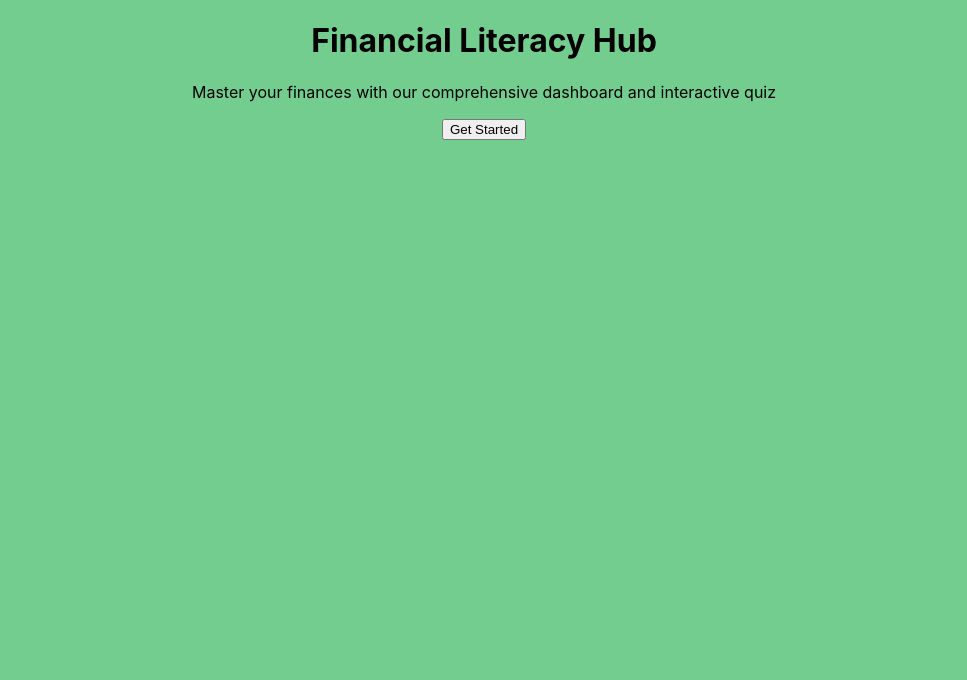
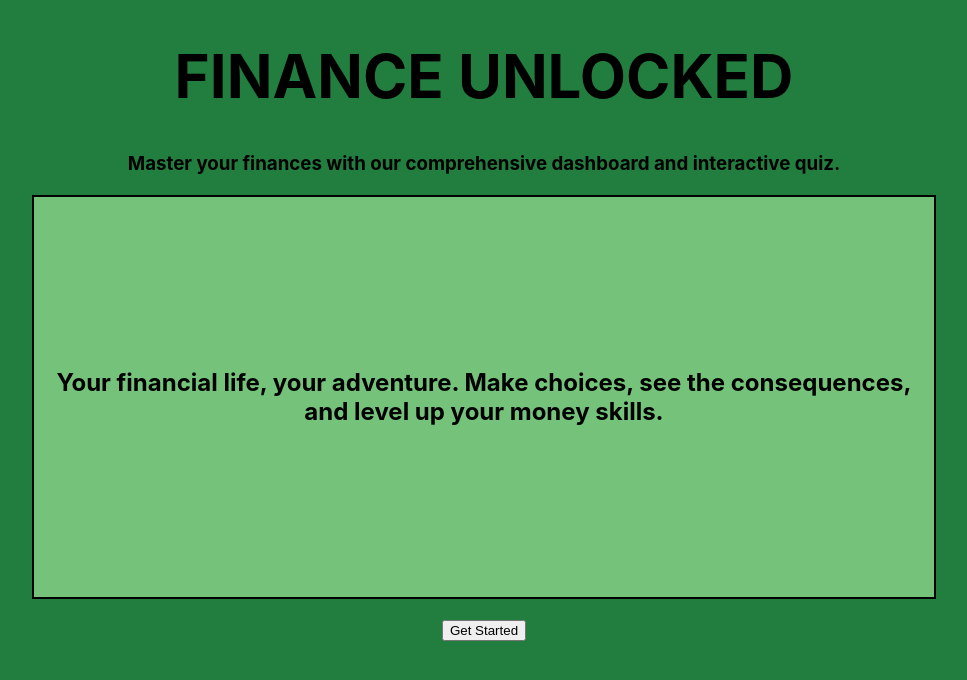
Before and after one commit to ketsia0623/technica-2025-hack, a React (Create React App) app in the folder my-ts-app/: page / in a window 1280 px wide. Shown: the top 680 px of the page, without its empty margins (156-1123 px from the left). Built offline with nearby package versions, Linux system fonts and the light colour scheme.

Commit message:
made changes on front page

```diff
--- a/my-ts-app/src/App.css
+++ b/my-ts-app/src/App.css
@@ -3,8 +3,31 @@
 }
 
 body {
-  background-color: rgb(115, 205, 143);
+  background-color: rgb(34, 126, 63);
 }
+
+
+.container {
+  display: flex;             /* flex for horizontal centering */
+  justify-content: center;   /* center box horizontally */
+  margin: 20px 0;            /* space above and below box */
+}
+
+/* Your box */
+.box {
+  width: 900px;
+  height: 400px;
+  border: 2px solid black;
+  background-color: rgb(117, 194, 122);
+  display: flex;             /* center content inside the box */
+  justify-content: center;
+  align-items: center;
+  text-align: center;
+}
+
+
+
+
 .App-logo {
   height: 40vmin;
   pointer-events: none;
--- a/my-ts-app/src/pages/HomePage.tsx
+++ b/my-ts-app/src/pages/HomePage.tsx
@@ -1,3 +1,4 @@
+// src/pages/HomePage.tsx
 import React from 'react';
 import { useNavigate } from 'react-router-dom';
 
@@ -6,15 +7,24 @@ const HomePage: React.FC = () => {
 
   return (
     <div>
-      <h1>
-        Financial Literacy Hub
+      <h1 style={{ fontSize: '60px', fontWeight: 'bold' }}>
+        FINANCE UNLOCKED
       </h1>
-      <p>
-        Master your finances with our comprehensive dashboard and interactive quiz
-      </p>
-      <button
-        onClick={() => navigate('/login')}
-      >
+
+      <h3>
+        Master your finances with our comprehensive dashboard and interactive quiz.
+      </h3>
+      {/* Your box */}
+        <div className="container">
+      <div className="box">
+        <h2>Your financial life, your adventure.
+          Make choices, see the consequences,
+          and level up your money skills. </h2>
+      </div>
+    </div>
+
+
+      <button onClick={() => navigate('/login')}>
         Get Started
       </button>
     </div>
```
